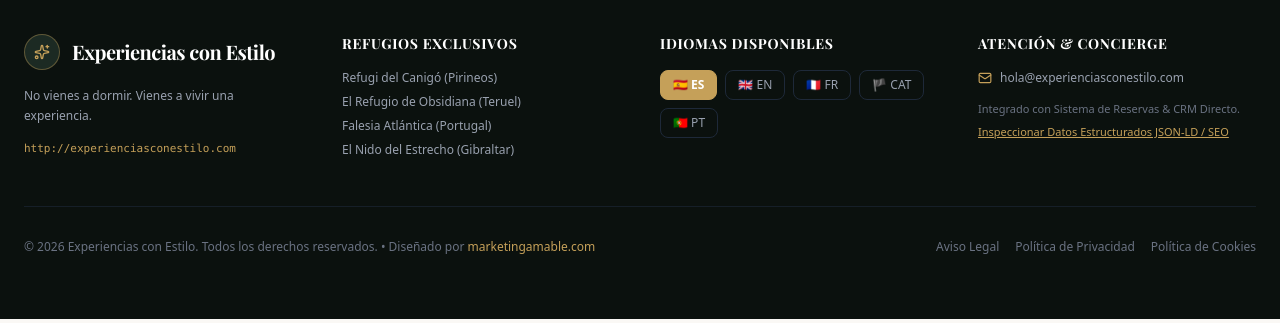
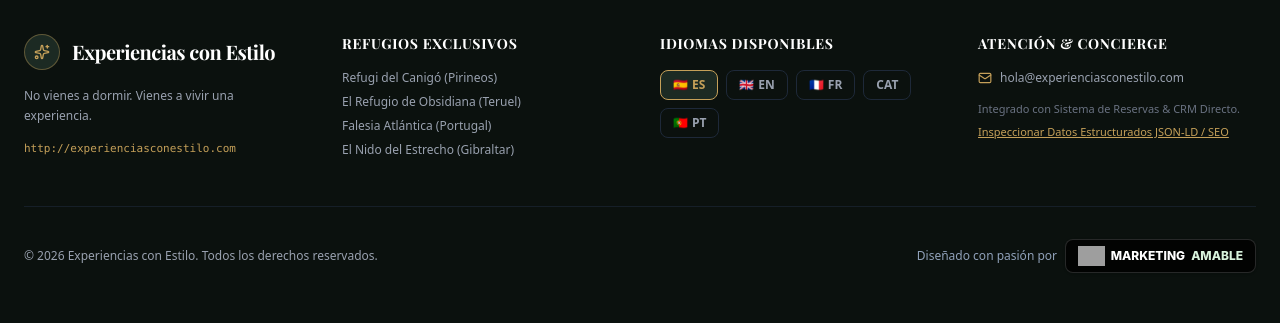
Before and after one commit to web-supaso/2026-08-15-exper, a React (Vite) app: page / in a window 1280 px wide. Shown: the part 7871-8194 px from the top of the page. Built offline with nearby package versions, Linux system fonts and the light colour scheme; grey boxes are pictures that could not be loaded; a web font is replaced by a local one.

Commit message:
fix(branding): apply official Marketing Amable footer rule and glassmorphism pill signature

```diff
--- a/src/components/Footer.tsx
+++ b/src/components/Footer.tsx
@@ -75,43 +75,43 @@ export const Footer: React.FC<FooterProps> = ({
             <div className="flex flex-wrap gap-2 text-xs">
               <button
                 onClick={() => onLanguageChange('es')}
-                className={`px-3 py-1.5 rounded-lg border transition-all ${
-                  currentLang === 'es' ? 'bg-[#c5a059] border-[#c5a059] text-white font-bold' : 'border-gray-800 text-gray-400 hover:border-gray-600'
+                className={`px-3 py-1.5 rounded-lg border transition-all flex items-center gap-1 font-semibold ${
+                  currentLang === 'es' ? 'bg-[#1c2a23] border-[#c5a059] text-[#c5a059]' : 'border-gray-800 text-gray-400 hover:border-gray-600'
                 }`}
               >
-                🇪🇸 ES
+                <span>🇪🇸</span> ES
               </button>
               <button
                 onClick={() => onLanguageChange('en')}
-                className={`px-3 py-1.5 rounded-lg border transition-all ${
-                  currentLang === 'en' ? 'bg-[#c5a059] border-[#c5a059] text-white font-bold' : 'border-gray-800 text-gray-400 hover:border-gray-600'
+                className={`px-3 py-1.5 rounded-lg border transition-all flex items-center gap-1 font-semibold ${
+                  currentLang === 'en' ? 'bg-[#1c2a23] border-[#c5a059] text-[#c5a059]' : 'border-gray-800 text-gray-400 hover:border-gray-600'
                 }`}
               >
-                🇬🇧 EN
+                <span>🇬🇧</span> EN
               </button>
               <button
                 onClick={() => onLanguageChange('fr')}
-                className={`px-3 py-1.5 rounded-lg border transition-all ${
-                  currentLang === 'fr' ? 'bg-[#c5a059] border-[#c5a059] text-white font-bold' : 'border-gray-800 text-gray-400 hover:border-gray-600'
+                className={`px-3 py-1.5 rounded-lg border transition-all flex items-center gap-1 font-semibold ${
+                  currentLang === 'fr' ? 'bg-[#1c2a23] border-[#c5a059] text-[#c5a059]' : 'border-gray-800 text-gray-400 hover:border-gray-600'
                 }`}
               >
-                🇫🇷 FR
+                <span>🇫🇷</span> FR
               </button>
               <button
                 onClick={() => onLanguageChange('cat')}
-                className={`px-3 py-1.5 rounded-lg border transition-all ${
-                  currentLang === 'cat' ? 'bg-[#c5a059] border-[#c5a059] text-white font-bold' : 'border-gray-800 text-gray-400 hover:border-gray-600'
+                className={`px-3 py-1.5 rounded-lg border transition-all font-semibold ${
+                  currentLang === 'cat' ? 'bg-[#1c2a23] border-[#c5a059] text-[#c5a059]' : 'border-gray-800 text-gray-400 hover:border-gray-600'
                 }`}
               >
-                🏴 CAT
+                CAT
               </button>
               <button
                 onClick={() => onLanguageChange('pt')}
-                className={`px-3 py-1.5 rounded-lg border transition-all ${
-                  currentLang === 'pt' ? 'bg-[#c5a059] border-[#c5a059] text-white font-bold' : 'border-gray-800 text-gray-400 hover:border-gray-600'
+                className={`px-3 py-1.5 rounded-lg border transition-all flex items-center gap-1 font-semibold ${
+                  currentLang === 'pt' ? 'bg-[#1c2a23] border-[#c5a059] text-[#c5a059]' : 'border-gray-800 text-gray-400 hover:border-gray-600'
                 }`}
               >
-                🇵🇹 PT
+                <span>🇵🇹</span> PT
               </button>
             </div>
           </div>
@@ -139,23 +139,27 @@ export const Footer: React.FC<FooterProps> = ({
           </div>
         </div>
 
-        {/* Bottom Bar */}
-        <div className="pt-8 border-t border-gray-800/60 flex flex-col sm:flex-row items-center justify-between gap-4 text-xs text-gray-500 font-light">
-          <p>
-            © {new Date().getFullYear()} Experiencias con Estilo. Todos los derechos reservados. • Diseñado por{' '}
+        {/* Bottom Bar Oficial Marketing Amable */}
+        <div className="pt-8 border-t border-gray-800/60 flex flex-col sm:flex-row items-center justify-between gap-4 text-xs">
+          <p className="text-gray-400 font-light">
+            © {new Date().getFullYear()} Experiencias con Estilo. Todos los derechos reservados.
+          </p>
+          <div className="flex items-center gap-2 text-xs">
+            <span className="text-slate-400">Diseñado con pasión por</span>
             <a
-              href="https://marketingamable.com"
+              href="https://www.marketingamable.com/"
               target="_blank"
               rel="noopener noreferrer"
-              className="text-[#c5a059] hover:underline font-medium transition-colors"
+              className="inline-flex items-center gap-1.5 px-3 py-1.5 rounded-lg bg-black/80 hover:bg-black border border-white/15 transition-all align-middle shadow-sm"
             >
-              marketingamable.com
+              <img src="/002.gif" alt="Marketing Amable" className="h-5 w-auto" />
+              <span style={{ color: '#FFFFFF', fontWeight: 800, fontFamily: "'Lexend', 'Inter', sans-serif" }}>
+                MARKETING
+              </span>
+              <span style={{ color: '#D8F3DC', fontWeight: 800, fontFamily: "'Lexend', 'Inter', sans-serif" }}>
+                AMABLE
+              </span>
             </a>
-          </p>
-          <div className="flex gap-4">
-            <a href="#" className="hover:text-gray-300 transition-colors">{t.footer.legal}</a>
-            <a href="#" className="hover:text-gray-300 transition-colors">{t.footer.privacy}</a>
-            <a href="#" className="hover:text-gray-300 transition-colors">{t.footer.cookies}</a>
           </div>
         </div>
       </div>
```
